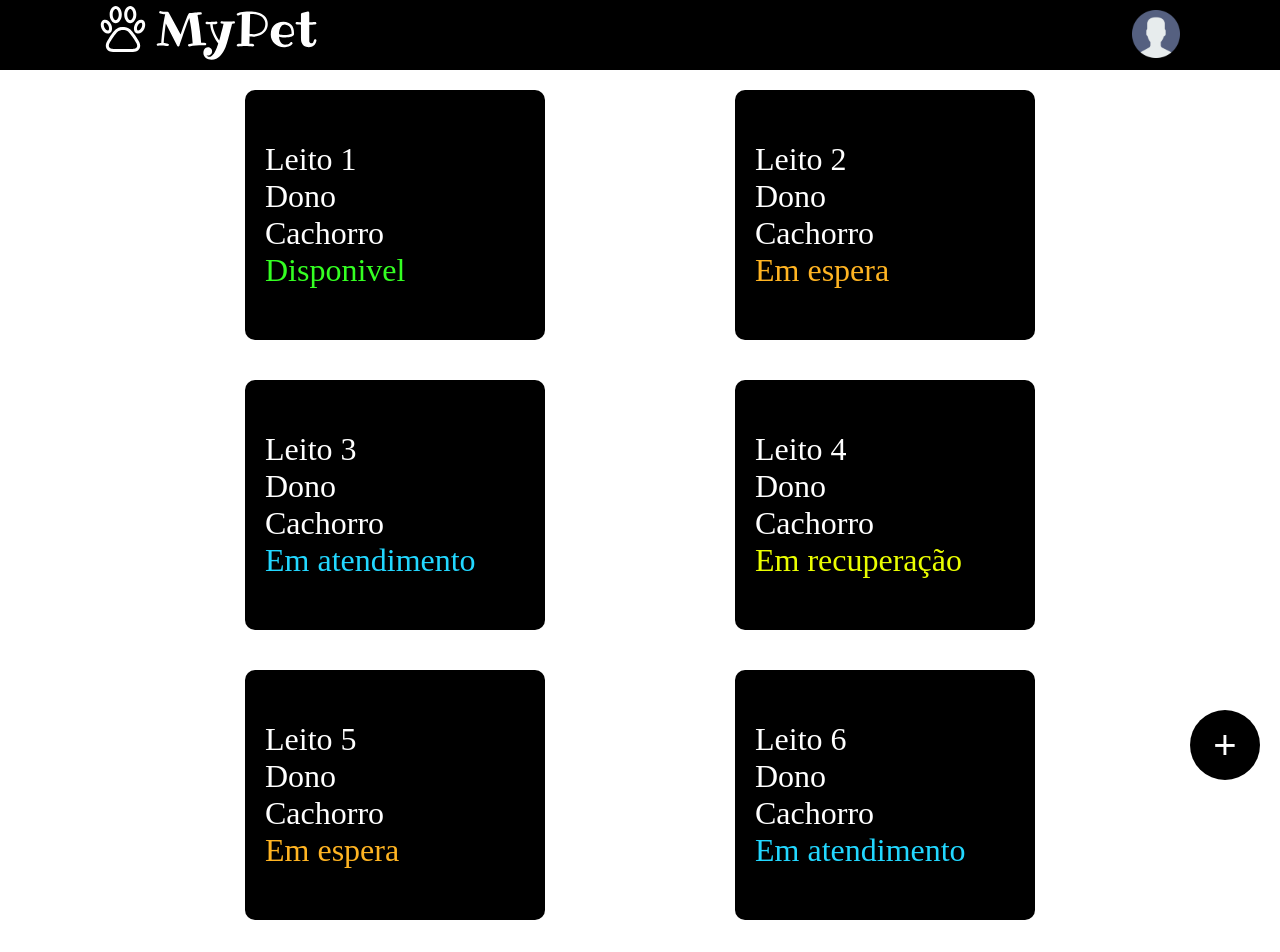
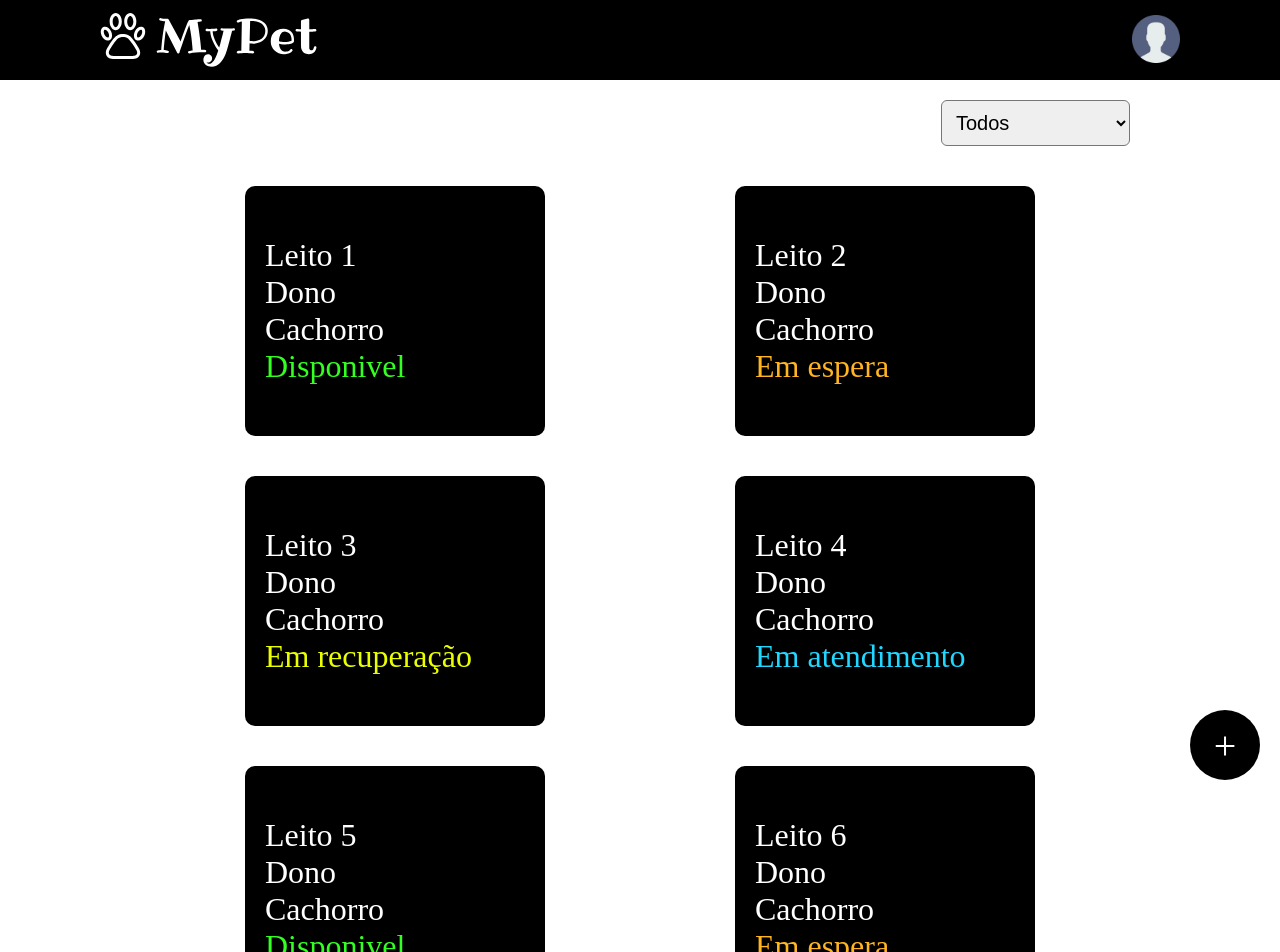
Before and after one commit to System-My-Pet/System_Pet-_Shop_FrontEnd, a React (Create React App) app: page / in a window 1280 px wide. Shown: the top 952 px of the page. Built offline with nearby package versions, Linux system fonts and the light colour scheme.

Commit message:
Ajustes no designer e usando dados locais

```diff
--- a/src/components/Card/index.jsx
+++ b/src/components/Card/index.jsx
@@ -19,7 +19,7 @@ export default function Card(props) {
     <div className="card">
       <span>Leito {props.number}</span>
       <span>{props.owner}</span>
-      <span>{props.species}</span>
+      <span>{props.specie}</span>
       <span style={{ color: statusColor }}>{props.status}</span>
     </div>
   )
--- a/src/components/Header/styles.css
+++ b/src/components/Header/styles.css
@@ -2,6 +2,8 @@
   background-color: #000;
 
   height: 70px;
+
+  padding: 40px 0;
 }
 
 .header div {
@@ -14,6 +16,10 @@
   margin: 0 100px;
 }
 
+.header div a {
+  display: flex;
+}
+
 .user {
   background-color: transparent;
   border: none;
--- a/src/pages/Home/index.jsx
+++ b/src/pages/Home/index.jsx
@@ -1,30 +1,109 @@
+import { useState, useEffect } from 'react';
+import { Link } from 'react-router-dom'
+
 import Header from '../../components/Header'
 import Card from '../../components/Card'
 import './styles.css'
 
+const attendances = [
+  {
+    id: 1,
+    nomeDono: "Dono",
+    especie: "Cachorro",
+    status: "Disponivel"
+  },
+  {
+    id: 2,
+    nomeDono: "Dono",
+    especie: "Cachorro",
+    status: "Em espera"
+  },
+  {
+    id: 3,
+    nomeDono: "Dono",
+    especie: "Cachorro",
+    status: "Em recuperação"
+  },
+  {
+    id: 4,
+    nomeDono: "Dono",
+    especie: "Cachorro",
+    status: "Em atendimento"
+  },
+  {
+    id: 5,
+    nomeDono: "Dono",
+    especie: "Cachorro",
+    status: "Disponivel"
+  },
+  {
+    id: 6,
+    nomeDono: "Dono",
+    especie: "Cachorro",
+    status: "Em espera"
+  },
+  {
+    id: 7,
+    nomeDono: "Dono",
+    especie: "Cachorro",
+    status: "Em recuperação"
+  },
+  {
+    id: 8,
+    nomeDono: "Dono",
+    especie: "Cachorro",
+    status: "Em recuperação"
+  },
+  {
+    id: 9,
+    nomeDono: "Dono",
+    especie: "Cachorro",
+    status: "Em atendimento"
+  }
+]
+
 export default function Home() {
+  const [filter, setFilter] = useState("all");
+  const [attendancesFilter, setAttendancesFilter] = useState(attendances);
+
+  useEffect(() => {
+    if(filter === "all") {
+      setAttendancesFilter(attendances);
+    }
+    if(filter === "available") {
+      setAttendancesFilter(attendances.filter((attendance) => attendance.status === "Disponivel"))
+    }
+    if(filter === "waiting") {
+      setAttendancesFilter(attendances.filter((attendance) => attendance.status === "Em espera"))
+    }
+    if(filter === "recovering") {
+      setAttendancesFilter(attendances.filter((attendance) => attendance.status === "Em recuperação"))
+    }
+    if(filter === "answering") {
+      setAttendancesFilter(attendances.filter((attendance) => attendance.status === "Em atendimento"))
+    }
+  }, [filter])
+
   return (
     <div className="home">
       <Header />
       <div className="main">
+        <div className="select">
+          <select name="select" value={filter} onChange={(event) => setFilter(event.target.value)}>
+            <option value="all">Todos</option>
+            <option value="available">Disponivel</option>
+            <option value="waiting">A espera</option>
+            <option value="recovering">Em recuperação</option>
+            <option value="answering">Em atendimento</option>
+          </select>
+        </div>
         <div className="cards">
-          <Card number={1} owner="Dono" species="Cachorro" status="Disponivel" />
-          <Card number={2} owner="Dono" species="Cachorro" status="Em espera" />
-          <Card number={3} owner="Dono" species="Cachorro" status="Em atendimento" />
-          <Card number={4} owner="Dono" species="Cachorro" status="Em recuperação" />
-          <Card number={5} owner="Dono" species="Cachorro" status="Em espera" />
-          <Card number={6} owner="Dono" species="Cachorro" status="Em atendimento" />
-          <Card number={7} owner="Dono" species="Cachorro" status="Em espera" />
-          <Card number={8} owner="Dono" species="Cachorro" status="Disponivel" />
-          <Card number={9} owner="Dono" species="Cachorro" status="Em recuperação" />
-          <Card number={10} owner="Dono" species="Cachorro" status="Em espera" />
-          <Card number={11} owner="Dono" species="Cachorro" status="Em espera" />
-          <Card number={12} owner="Dono" species="Cachorro" status="Em recuperação" />
-          <Card number={13} owner="Dono" species="Cachorro" status="Em espera" />
-          <Card number={14} owner="Dono" species="Cachorro" status="Em atendimento" />
+          {attendancesFilter.map(attendance =>
+            <Card number={attendance.id} owner={attendance.nomeDono} specie={attendance.especie} status={attendance.status} />
+          )}
         </div>
       </div>
-      <button className="addButton">+</button>
+      <Link className="addButton" to="/register">+</Link>
     </div>
   )
 }
--- a/src/pages/Home/styles.css
+++ b/src/pages/Home/styles.css
@@ -6,6 +6,7 @@
 }
 
 .addButton {
+  text-decoration: none;
   position: fixed;
   right: 20px;
   bottom: 20px;
@@ -20,6 +21,22 @@
 
   border-radius: 50%;
   border: 0;
+
+  display: flex;
+  align-items: center;
+  justify-content: center;
+}
+
+.select {
+  display: flex;
+  justify-content: flex-end;
+  margin: 20px 0;
+}
+
+.select select {
+  padding: 10px;
+  font-size: 20px;
+  border-radius: 6px;
 }
 
 .addButton:hover {
```
